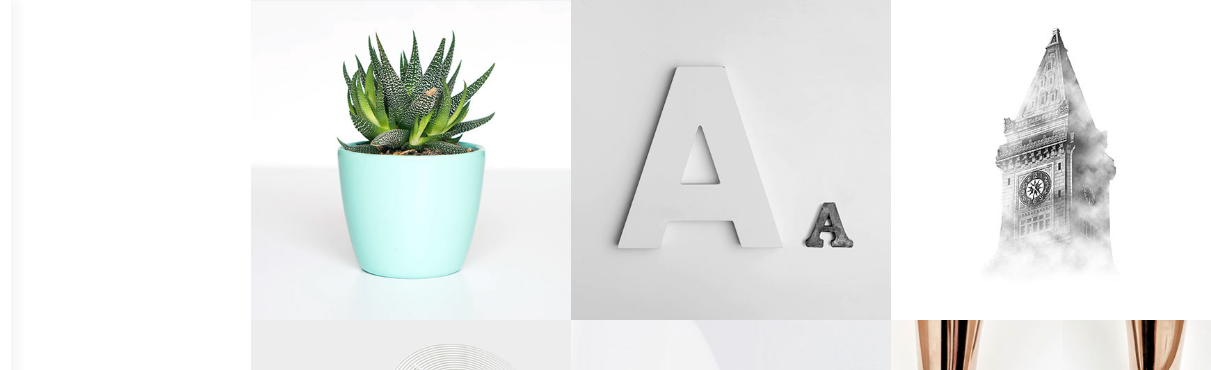
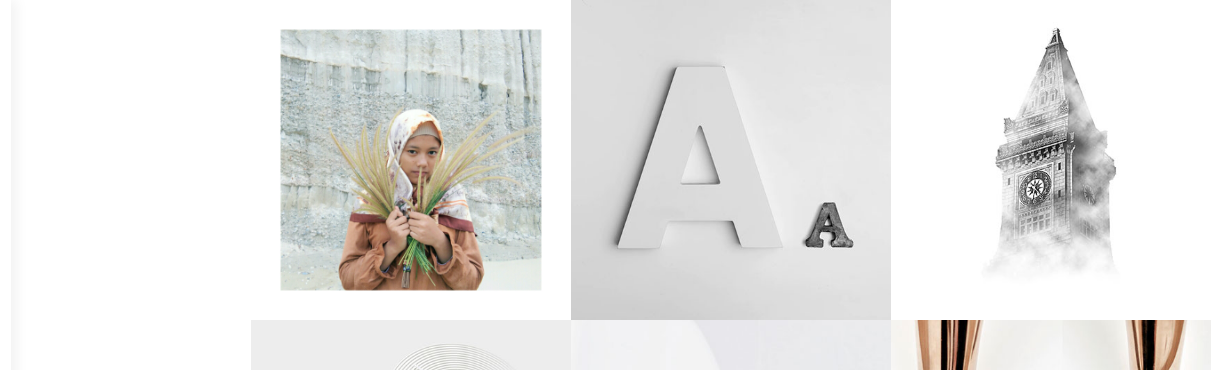
Before and after one commit to NoviraIrwanita/NoviraIrwanita, a plain HTML site: page index.html in a window 1280 px wide. Shown: the top 370 px of the page, 69-1280 px from the left. Drawn offline with nearby package versions, Linux system fonts and the light colour scheme.

Commit message:
Update index.html

```diff
--- a/index.html
+++ b/index.html
@@ -87,7 +87,7 @@ Copyright &copy;<script>document.write(new Date().getFullYear());</script> All r
             <div class="col-12 col-md-6 col-lg-3 no-padding">
                 <div class="portfolio-content">
                     <figure>
-                        <img src="images/2.jpg" alt="">
+                        <img src="images/ambika.jpg" alt="">
                     </figure>
 
                     <div class="entry-content flex flex-column align-items-center justify-content-center">
```
